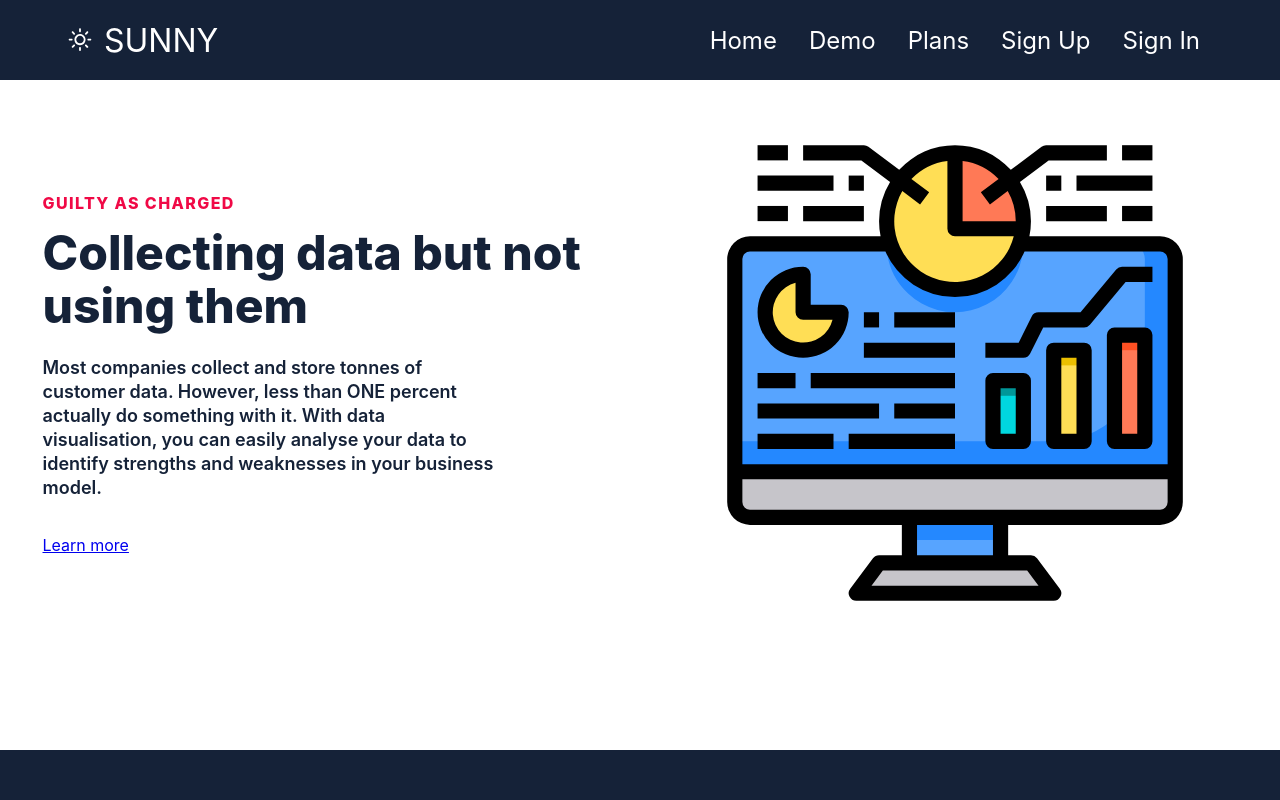
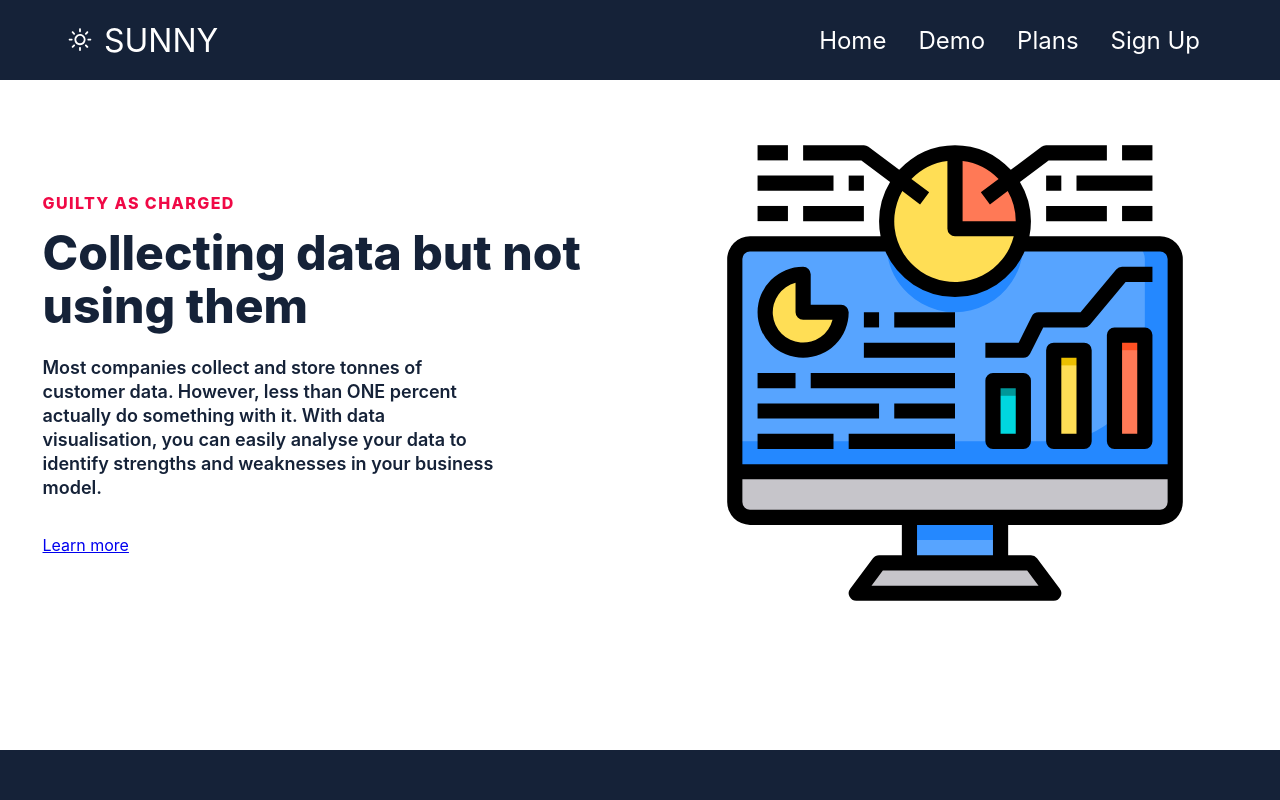
Before and after one commit to niiiiiiiiiiix/data-reporting-platform, a React (Create React App) app: page / in a window 1280 px wide. Shown: the top 800 px of the page. Built offline with nearby package versions, Linux system fonts and the light colour scheme.

Commit message:
Comment out sign-in page for now

```diff
--- a/src/App.js
+++ b/src/App.js
@@ -6,7 +6,7 @@ import Demo from "./components/Demo/Demo";
 import HomePage from "./components/HomePage/HomePage";
 import Plans from "./components/Plans/Plans";
 import SignUp from "./components/SignUp/SignUp";
-import SignIn from "./components/SignIn/SignIn";
+// import SignIn from "./components/SignIn/SignIn";
 
 function App() {
   return (
@@ -19,7 +19,7 @@ function App() {
         <Route path="/demo" exact component={Demo} />
         <Route path="/plans" exact component={Plans} />
         <Route path="/sign-up" exact component={SignUp} />
-        <Route path="/sign-in" exact component={SignIn} />
+        {/* <Route path="/sign-in" exact component={SignIn} /> */}
       </Switch>
     </BrowserRouter>
   );
--- a/src/components/NavBar/NavBar.js
+++ b/src/components/NavBar/NavBar.js
@@ -45,7 +45,7 @@ function NavBar() {
               Sign Up
             </Link>
           </li>
-          <li className="nav-item">
+          {/* <li className="nav-item">
             <Link
               to="/sign-in"
               className="nav-links sign-in"
@@ -53,7 +53,7 @@ function NavBar() {
             >
               Sign In
             </Link>
-          </li>
+          </li> */}
         </ul>
       </div>
     </div>
```
